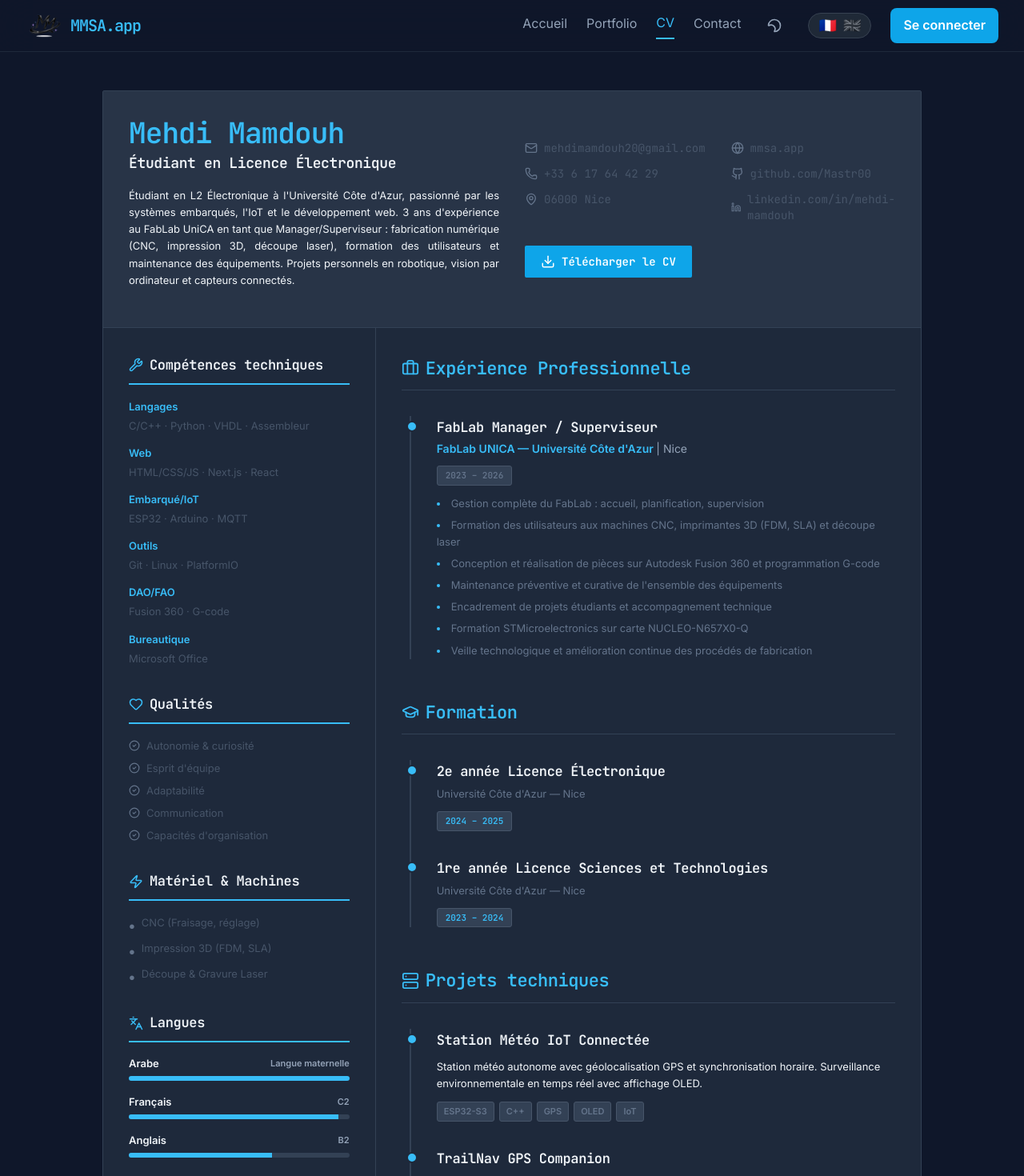
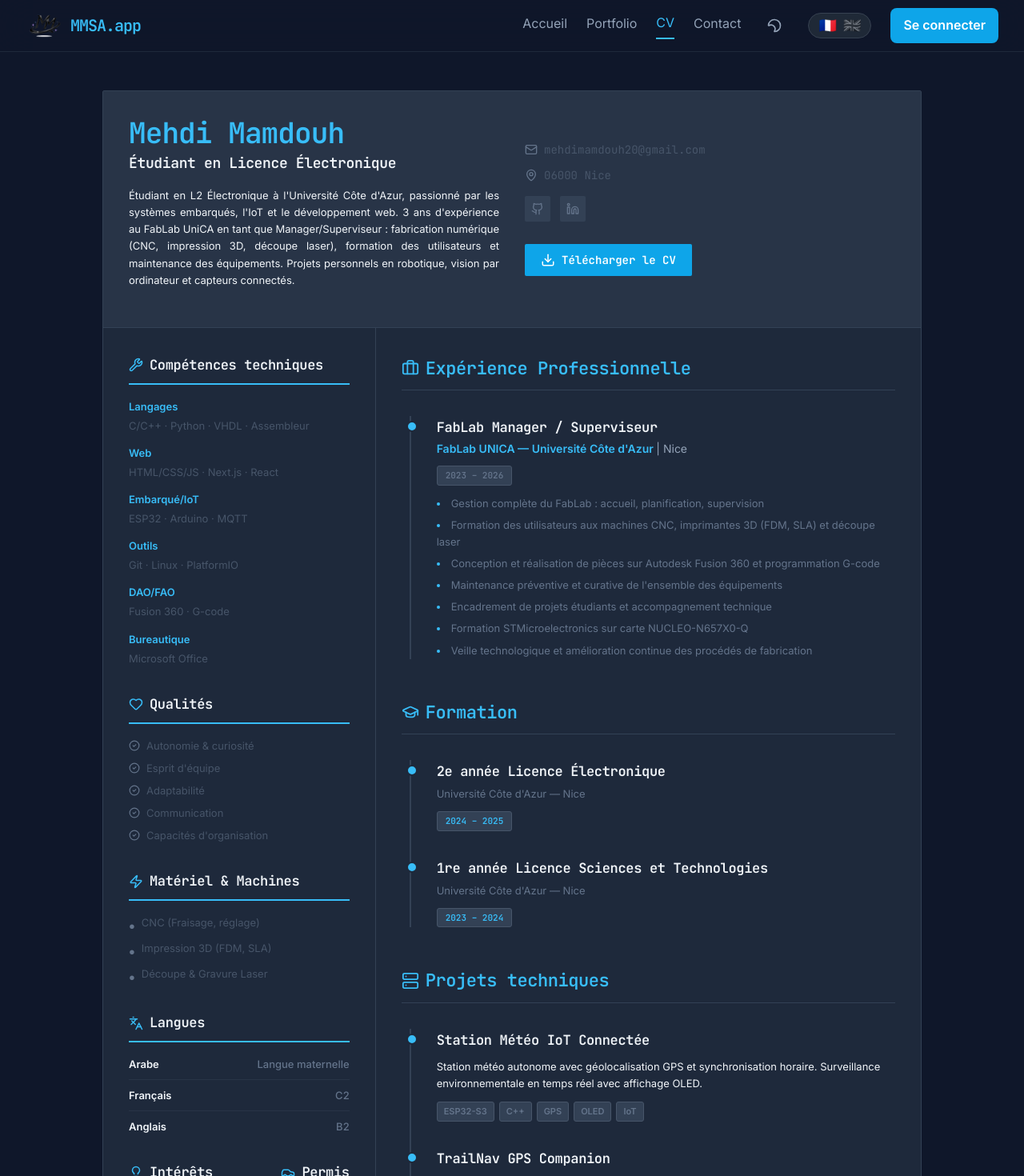
Before and after one commit to Mastr00/mon-site-perso, a Next.js app: page /cv in a window 1280 px wide. Shown: the top 1470 px of the page at 80% size. Built offline with nearby package versions, Linux system fonts and the light colour scheme; no server answers.

Commit message:
style: ajustement de l'en-tête du CV (suppression tel/app) et des langues (format texte compressé)

```diff
--- a/pages/cv.jsx
+++ b/pages/cv.jsx
@@ -125,23 +125,17 @@ export default function CE() {
                                     <a href="mailto:mehdimamdouh20@gmail.com" className="flex items-center gap-2 hover:text-cyber-accent transition-colors">
                                         <Mail size={16} className="text-cyber-500" /> mehdimamdouh20@gmail.com
                                     </a>
-                                    <a href="tel:+33617644229" className="flex items-center gap-2 hover:text-cyber-accent transition-colors">
-                                        <Phone size={16} className="text-cyber-500" /> +33 6 17 64 42 29
-                                    </a>
                                     <span className="flex items-center gap-2">
                                         <MapPin size={16} className="text-cyber-500" /> 06000 Nice
                                     </span>
-                                </div>
-                                <div className="space-y-3">
-                                    <a href="https://mmsa.app" target="_blank" rel="noreferrer" className="flex items-center gap-2 hover:text-cyber-accent transition-colors">
-                                        <Globe size={16} className="text-cyber-500" /> mmsa.app
-                                    </a>
-                                    <a href="https://github.com/Mastr00" target="_blank" rel="noreferrer" className="flex items-center gap-2 hover:text-cyber-accent transition-colors">
-                                        <Github size={16} className="text-cyber-500" /> github.com/Mastr00
-                                    </a>
-                                    <a href="https://linkedin.com/in/mehdi-mamdouh" target="_blank" rel="noreferrer" className="flex items-center gap-2 hover:text-cyber-accent transition-colors">
-                                        <Linkedin size={16} className="text-cyber-500" /> linkedin.com/in/mehdi-mamdouh
-                                    </a>
+                                    <div className="flex items-center gap-3 pt-1">
+                                        <a href="https://github.com/Mastr00" target="_blank" rel="noreferrer" className="p-2 bg-cyber-100 dark:bg-cyber-800 rounded-sm hover:text-cyber-accent transition-colors">
+                                            <Github size={16} className="text-cyber-500 hover:text-cyber-accent" />
+                                        </a>
+                                        <a href="https://linkedin.com/in/mehdi-mamdouh" target="_blank" rel="noreferrer" className="p-2 bg-cyber-100 dark:bg-cyber-800 rounded-sm hover:text-cyber-accent transition-colors">
+                                            <Linkedin size={16} className="text-cyber-500 hover:text-cyber-accent" />
+                                        </a>
+                                    </div>
                                 </div>
                             </div>
 
@@ -209,22 +203,11 @@ export default function CE() {
                                 <h3 className="text-[17px] font-mono font-bold border-b-2 border-cyber-accent pb-2 mb-4 flex items-center gap-2 text-cyber-950 dark:text-cyber-100">
                                     <Languages size={18} className="text-cyber-accent" /> Langues
                                 </h3>
-                                <ul className="space-y-4 text-sm text-cyber-700 dark:text-cyber-100">
+                                <ul className="space-y-2 text-[13px] text-cyber-700 dark:text-cyber-300 font-medium">
                                     {languages.map(l => (
-                                        <li key={l.name} className="flex flex-col">
-                                            <div className="flex justify-between items-center mb-1.5">
-                                                <span className="font-semibold text-[13px]">{l.name}</span>
-                                                <span className="text-[11px] font-bold text-cyber-400">{l.level}</span>
-                                            </div>
-                                            <div className="w-full h-[6px] bg-cyber-200 dark:bg-cyber-800 rounded-[3px] overflow-hidden">
-                                                <motion.div
-                                                    className="h-full bg-cyber-accent"
-                                                    initial={{ width: 0 }}
-                                                    whileInView={{ width: `${levelsMap[l.level] || 50}%` }}
-                                                    viewport={{ once: true }}
-                                                    transition={{ duration: 1, ease: "easeOut" }}
-                                                />
-                                            </div>
+                                        <li key={l.name} className="flex justify-between items-center pb-2 border-b border-cyber-200 dark:border-cyber-800/50 last:border-0 last:pb-0">
+                                            <span className="font-semibold text-cyber-950 dark:text-cyber-100">{l.name}</span>
+                                            <span className="text-cyber-500">{l.level}</span>
                                         </li>
                                     ))}
                                 </ul>
```
